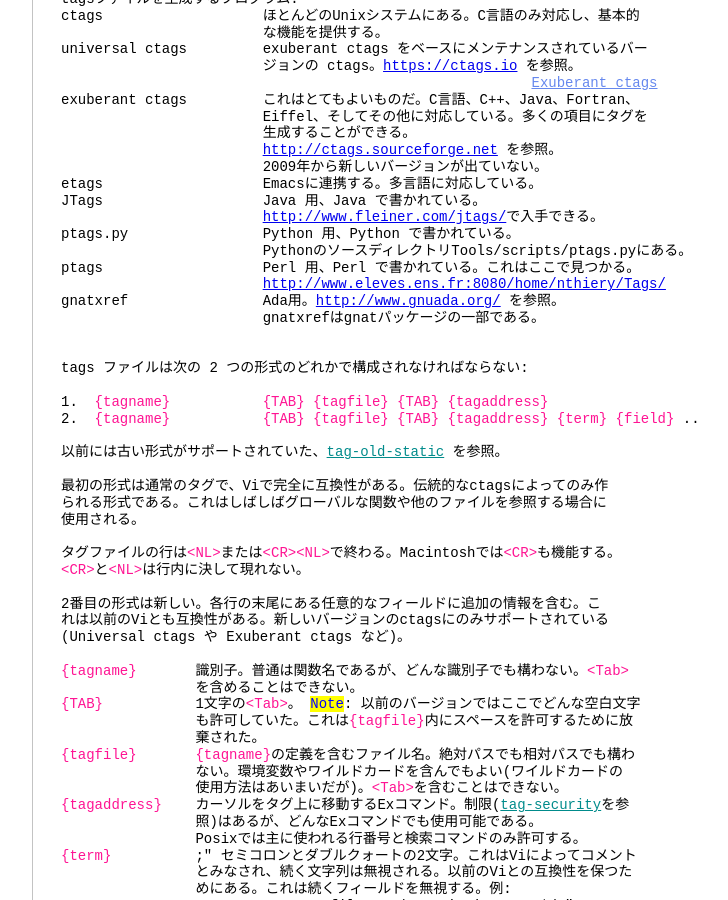
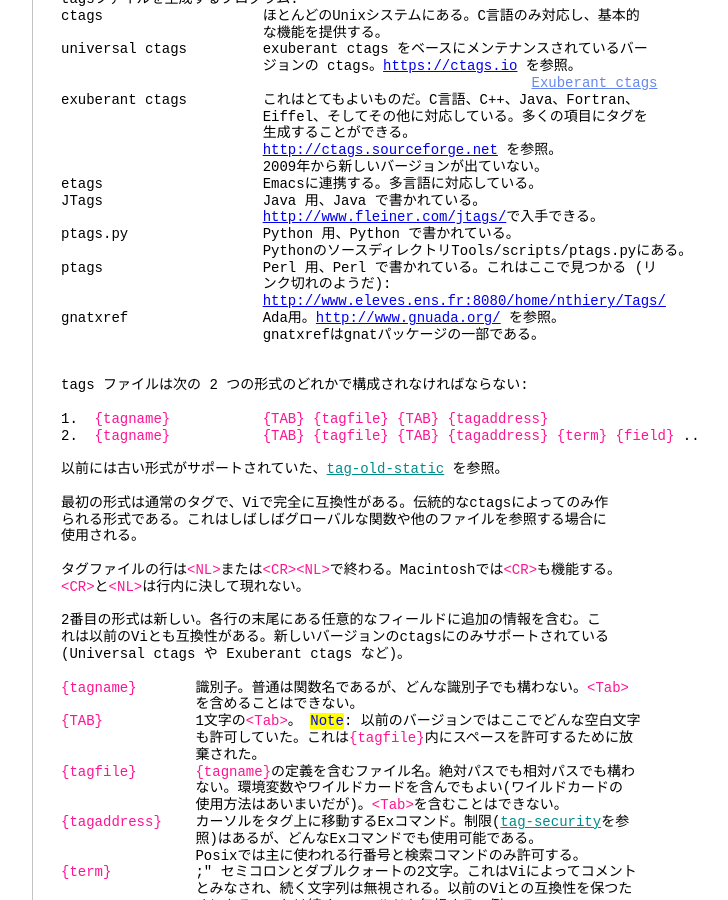
Before and after one commit to vim-jp/vimdoc-ja, a Jekyll site: the page built from tagsrch.html, in a window 1280 px wide and 900 px high, scrolled down 9161 px. Shown: the whole window, without its empty margins (340-1068 px from the left). Built offline with Jekyll 4.4.1, drawn with Linux system fonts in a browser that asks for light colours; nearby versions of some CDN libraries; comment, search, counter and statistics services are not loaded.

Commit message:
Generated by GitHub workflow 9084365688
https://github.com/vim-jp/vimdoc-ja-working/actions/runs/9084365688

```diff
--- a/tagsrch.html
+++ b/tagsrch.html
@@ -551,7 +551,8 @@ JTags&nbsp;&nbsp;&nbsp;&nbsp;&nbsp;&nbsp;&nbsp;&nbsp;&nbsp;&nbsp;&nbsp;&nbsp;&nb
 &nbsp;&nbsp;&nbsp;&nbsp;&nbsp;&nbsp;&nbsp;&nbsp;&nbsp;&nbsp;&nbsp;&nbsp;&nbsp;&nbsp;&nbsp;&nbsp;&nbsp;&nbsp;&nbsp;&nbsp;&nbsp;&nbsp;&nbsp;&nbsp;<span class="Constant"><a href="http://www.fleiner.com/jtags/">http://www.fleiner.com/jtags/</a></span>で入手できる。<br>
 ptags.py&nbsp;&nbsp;&nbsp;&nbsp;&nbsp;&nbsp;&nbsp;&nbsp;&nbsp;&nbsp;&nbsp;&nbsp;&nbsp;&nbsp;&nbsp;&nbsp;Python 用、Python で書かれている。<br>
 &nbsp;&nbsp;&nbsp;&nbsp;&nbsp;&nbsp;&nbsp;&nbsp;&nbsp;&nbsp;&nbsp;&nbsp;&nbsp;&nbsp;&nbsp;&nbsp;&nbsp;&nbsp;&nbsp;&nbsp;&nbsp;&nbsp;&nbsp;&nbsp;PythonのソースディレクトリTools/scripts/ptags.pyにある。<br>
-ptags&nbsp;&nbsp;&nbsp;&nbsp;&nbsp;&nbsp;&nbsp;&nbsp;&nbsp;&nbsp;&nbsp;&nbsp;&nbsp;&nbsp;&nbsp;&nbsp;&nbsp;&nbsp; Perl 用、Perl で書かれている。これはここで見つかる。<br>
+ptags&nbsp;&nbsp;&nbsp;&nbsp;&nbsp;&nbsp;&nbsp;&nbsp;&nbsp;&nbsp;&nbsp;&nbsp;&nbsp;&nbsp;&nbsp;&nbsp;&nbsp;&nbsp; Perl 用、Perl で書かれている。これはここで見つかる (リ<br>
+&nbsp;&nbsp;&nbsp;&nbsp;&nbsp;&nbsp;&nbsp;&nbsp;&nbsp;&nbsp;&nbsp;&nbsp;&nbsp;&nbsp;&nbsp;&nbsp;&nbsp;&nbsp;&nbsp;&nbsp;&nbsp;&nbsp;&nbsp;&nbsp;ンク切れのようだ):<br>
 &nbsp;&nbsp;&nbsp;&nbsp;&nbsp;&nbsp;&nbsp;&nbsp;&nbsp;&nbsp;&nbsp;&nbsp;&nbsp;&nbsp;&nbsp;&nbsp;&nbsp;&nbsp;&nbsp;&nbsp;&nbsp;&nbsp;&nbsp;&nbsp;<span class="Constant"><a href="http://www.eleves.ens.fr:8080/home/nthiery/Tags/">http://www.eleves.ens.fr:8080/home/nthiery/Tags/</a></span><br>
 gnatxref&nbsp;&nbsp;&nbsp;&nbsp;&nbsp;&nbsp;&nbsp;&nbsp;&nbsp;&nbsp;&nbsp;&nbsp;&nbsp;&nbsp;&nbsp;&nbsp;Ada用。<span class="Constant"><a href="http://www.gnuada.org/">http://www.gnuada.org/</a></span>&nbsp;を参照。<br>
 &nbsp;&nbsp;&nbsp;&nbsp;&nbsp;&nbsp;&nbsp;&nbsp;&nbsp;&nbsp;&nbsp;&nbsp;&nbsp;&nbsp;&nbsp;&nbsp;&nbsp;&nbsp;&nbsp;&nbsp;&nbsp;&nbsp;&nbsp;&nbsp;gnatxrefはgnatパッケージの一部である。<br>
```
